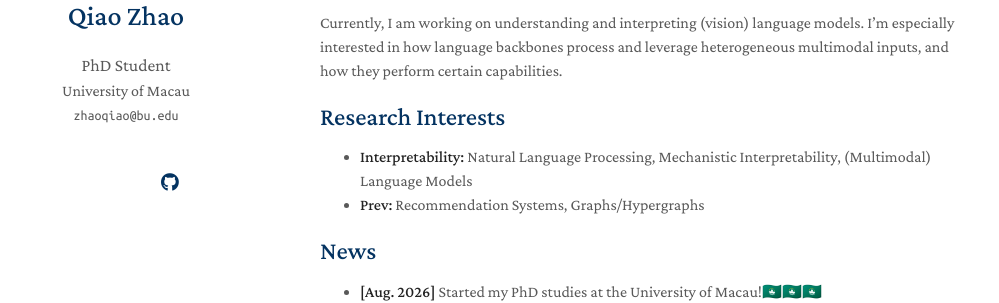
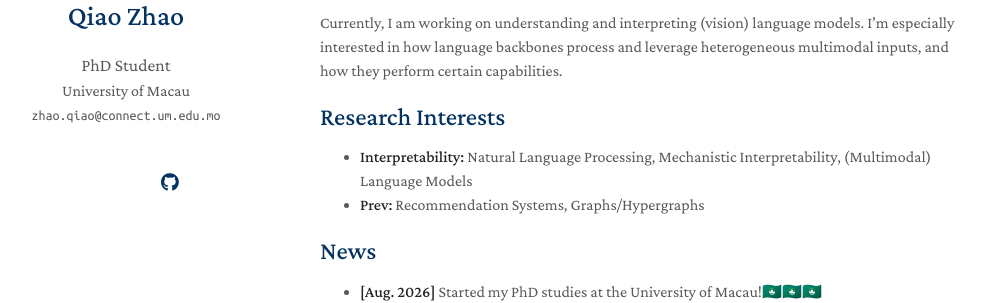
Before and after one commit to Zhao-Qiao/zhao-qiao.github.io, a Jekyll site: the page built from index.md, in a window 1280 px wide. Shown: the part 214-517 px from the top of the page, without its empty margins (150-1149 px from the left). Built offline with Jekyll 4.4.1, drawn with Linux system fonts in a browser that asks for light colours; a style sheet for code colours, icons or effects is not loaded; our own code applies the rules of GitHub Pages for plain Markdown files.

Commit message:
updated inof

```diff
--- a/_config.yml
+++ b/_config.yml
@@ -2,7 +2,8 @@
 title: Qiao Zhao
 position: PhD Student
 affiliation: University of Macau
-email: zhaoqiao@bu.edu
+email: zhao.qiao@connect.um.edu.mo
+location: N21-2001, University of Macau, Avenida da Universidade, Taipa, Macau
 
 # Search Engine Optimization (SEO)
 # The following information is used to improve the website traffic from search engines, e.g., Google.
```
